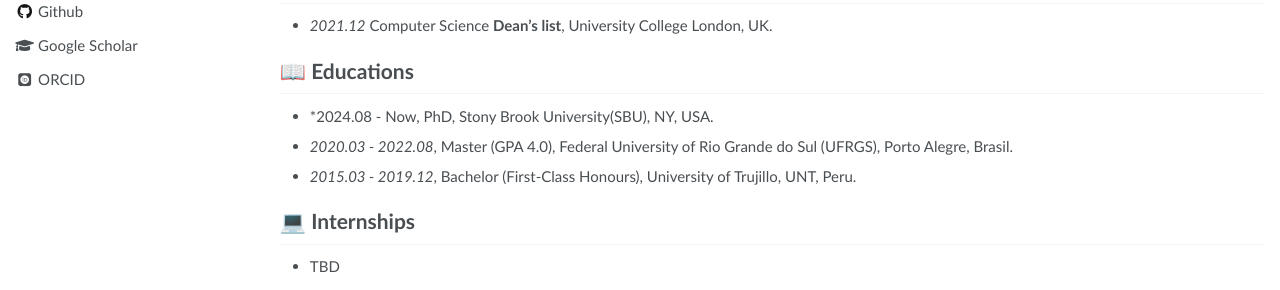
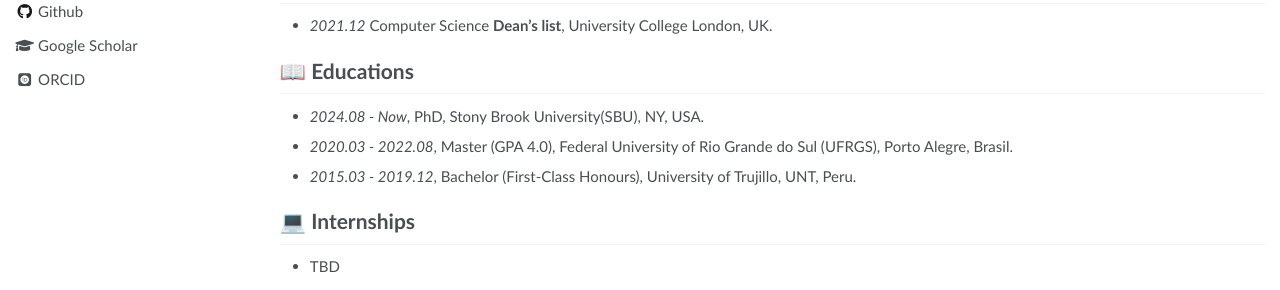
Before and after one commit to Artcs1/Artcs1.github.io, a Jekyll site: the page built from _pages/about.md, in a window 1280 px wide and 900 px high, scrolled down 787 px. Shown: the part 607-897 px from the top of the window. Built offline with Jekyll 4.4.1, drawn with Linux system fonts in a browser that asks for light colours; some web fonts are replaced.

```diff
--- a/_pages/about.md
+++ b/_pages/about.md
@@ -85,7 +85,7 @@ Zengqun Zhao, **Yu Cao**, Shaogang Gong, Ioannis Patras
 - *2021.12* Computer Science **Dean's list**, University College London, UK.
 
 # 📖 Educations
-- *2024.08 - Now, PhD, Stony Brook University(SBU), NY, USA.
+- *2024.08 - Now*, PhD, Stony Brook University(SBU), NY, USA.
 - *2020.03 - 2022.08*, Master (GPA 4.0), Federal University of Rio Grande do Sul (UFRGS), Porto Alegre, Brasil.
 - *2015.03 - 2019.12*, Bachelor (First-Class Honours), University of Trujillo, UNT, Peru.
 
```
